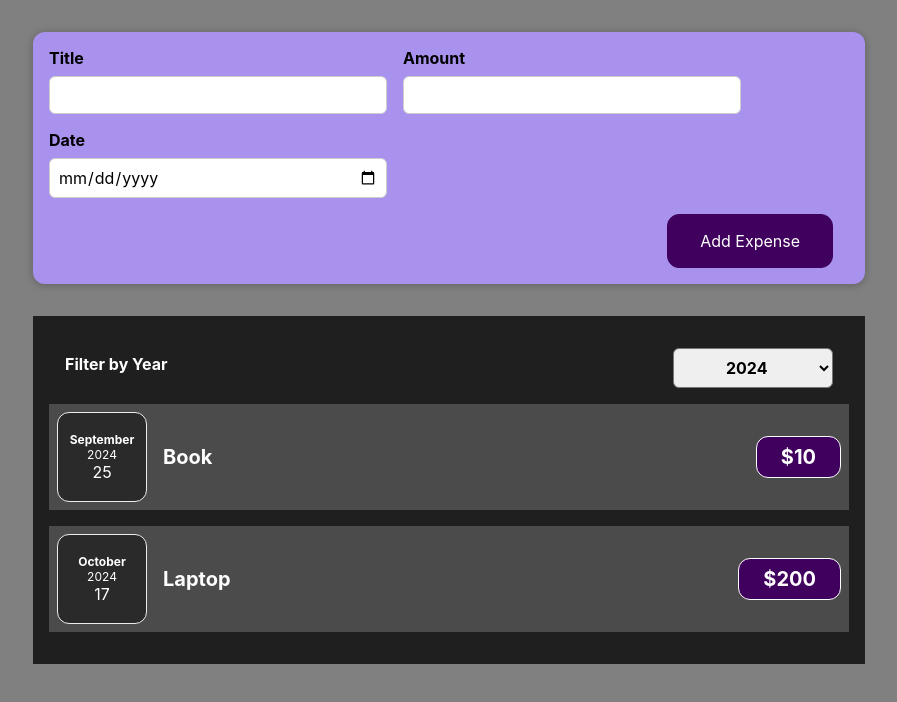
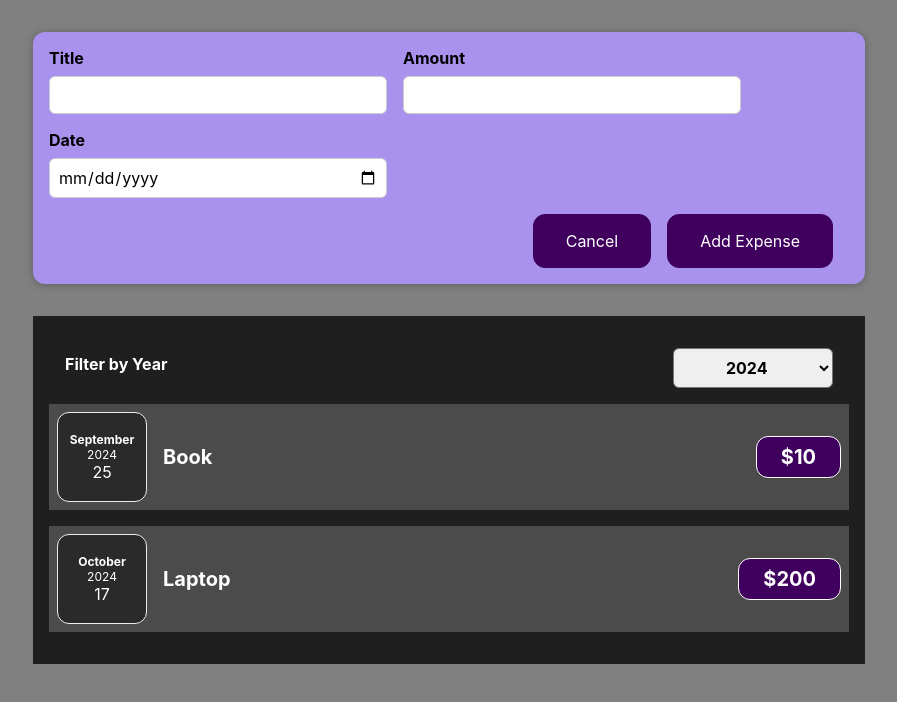
Before and after one commit to ashishkumar082018/First-React-App, a React (Create React App) app: page / in a window 1280 px wide. Both pictures are taken after a click on the button "Add Expense". Shown: the top 702 px of the page, without its empty margins (191-1088 px from the left). Built offline with nearby package versions, Linux system fonts and the light colour scheme.

Commit message:
Render Expense Form Conditionally

```diff
--- a/src/components/NewExpense/ExpenseForm.js
+++ b/src/components/NewExpense/ExpenseForm.js
@@ -4,6 +4,7 @@ const ExpenseForm = (props) => {
   const [enteredTitle, setEnteredTitle] = useState("");
   const [enteredAmount, setEnteredAmount] = useState("");
   const [enteredDate, setEnteredDate] = useState("");
+  const [hideForm, setHideForm] = useState(true);
 
   const titleChangeHandler = (event) => {
     setEnteredTitle(event.target.value);
@@ -29,9 +30,12 @@ const ExpenseForm = (props) => {
     setEnteredTitle("");
     setEnteredAmount("");
     setEnteredDate("");
+    setHideForm(true);
   };
 
   return (
+    <>
+    {hideForm ? <button onClick={()=>{setHideForm(false)}}> Add Expense </button> :
     <form onSubmit={formSubmitHandler}>
       <div className="new-expense__controls">
         <div className="new-expense__control">
@@ -68,9 +72,11 @@ const ExpenseForm = (props) => {
       </div>
 
       <div className="new-expense__actions">
+      <button onClick={()=>{setHideForm(true)}}>Cancel</button>
         <button type="submit">Add Expense</button>
       </div>
-    </form>
+    </form>}
+    </>
   );
 };
 
```
